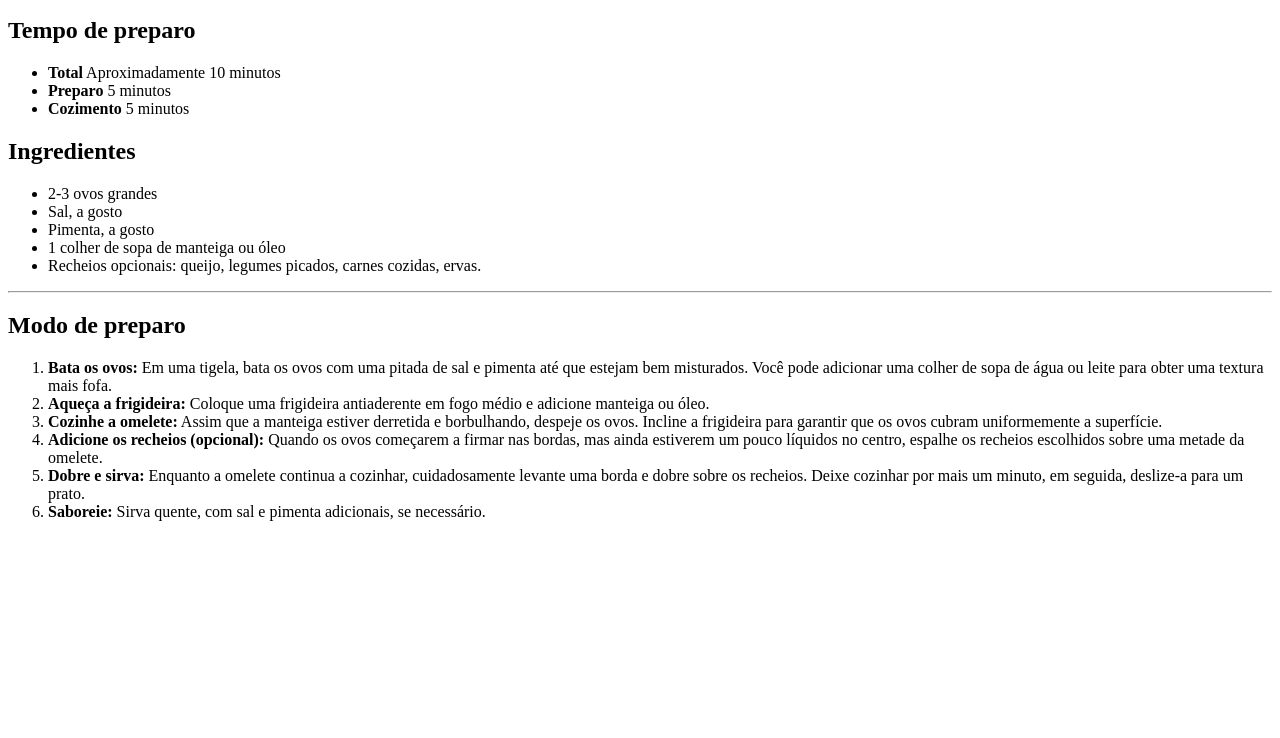
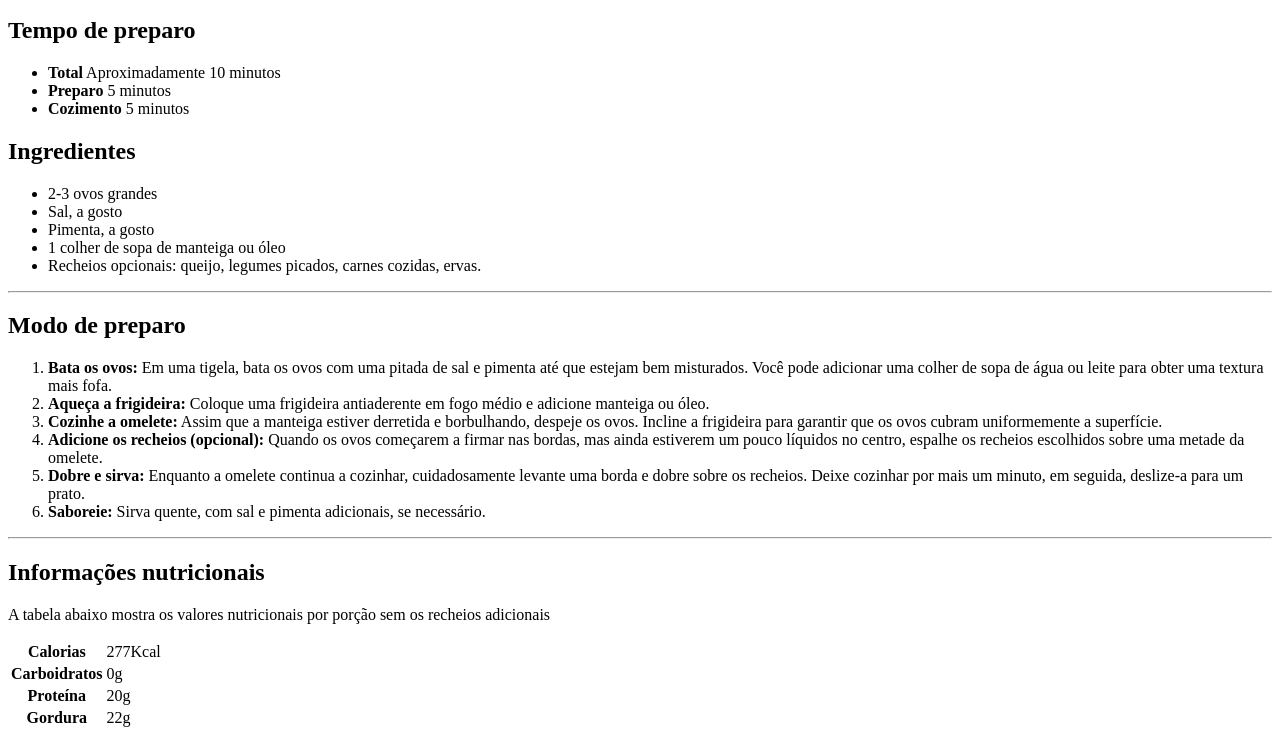
Before and after one commit to racewithsofia/Receita, a plain HTML site: page index.html in a window 1280 px wide. Shown: the part 713-1451 px from the top of the page. Before the commit the page ends 1250 px from the top, so only its background shows below. Drawn offline with Linux system fonts and the light colour scheme.

Commit message:
quinto html

```diff
--- a/index.html
+++ b/index.html
@@ -67,6 +67,33 @@
             </li>
         </ol>
     </div>
+
+    <hr>
+
+    <div id="informacoes_nutricionais">
+        <h2>Informações nutricionais</h2>
+
+        <p>A tabela abaixo mostra os valores nutricionais por porção sem os recheios adicionais</p>
+
+        <table>
+            <tr>
+                <th>Calorias</th>
+                <td>277Kcal</td>
+            </tr>
+            <tr>
+                <th>Carboidratos</th>
+                <td>0g</td>
+            </tr>
+            <tr>
+                <th>Proteína</th>
+                <td>20g</td>
+            </tr>
+            <tr>
+                <th>Gordura</th>
+                <td>22g</td>
+            </tr>
+        </table>
+    </div>
 </div>
 </body>
 </html>
```
